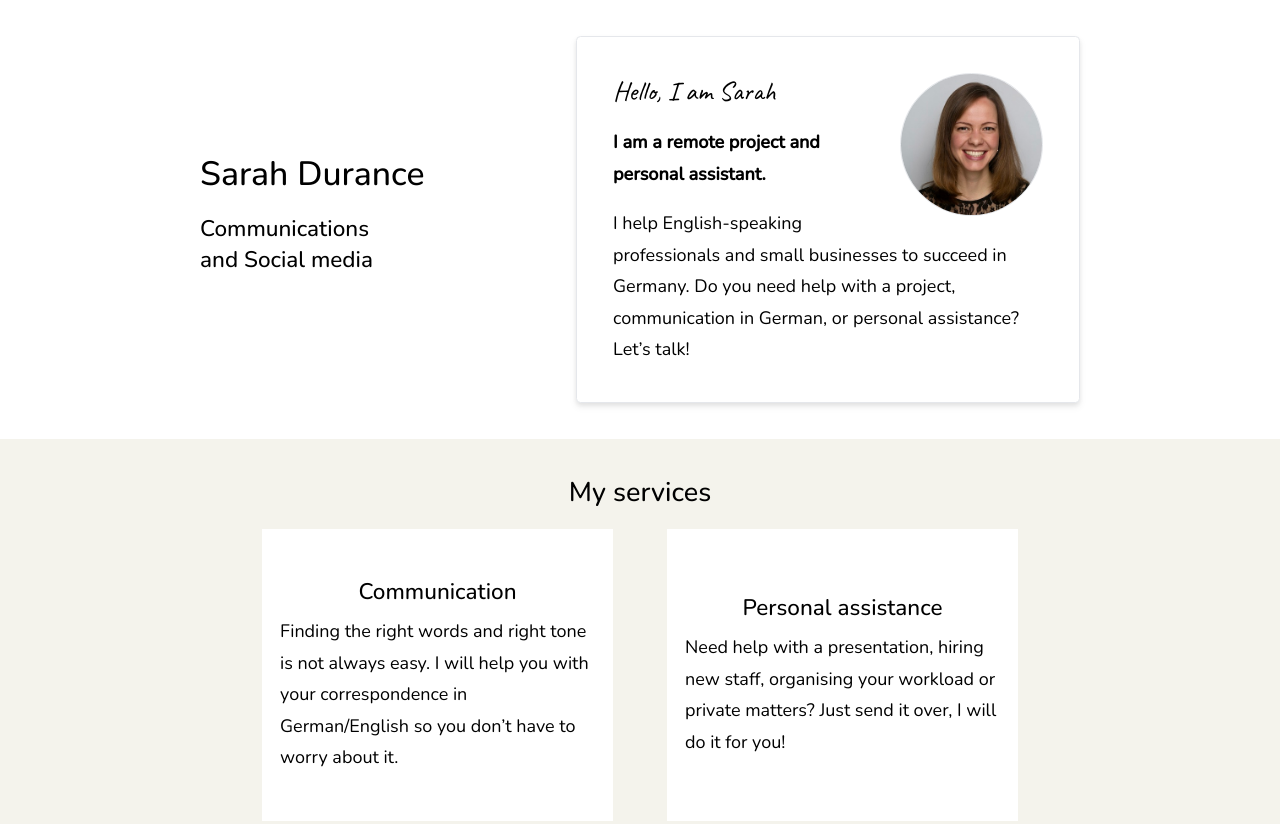
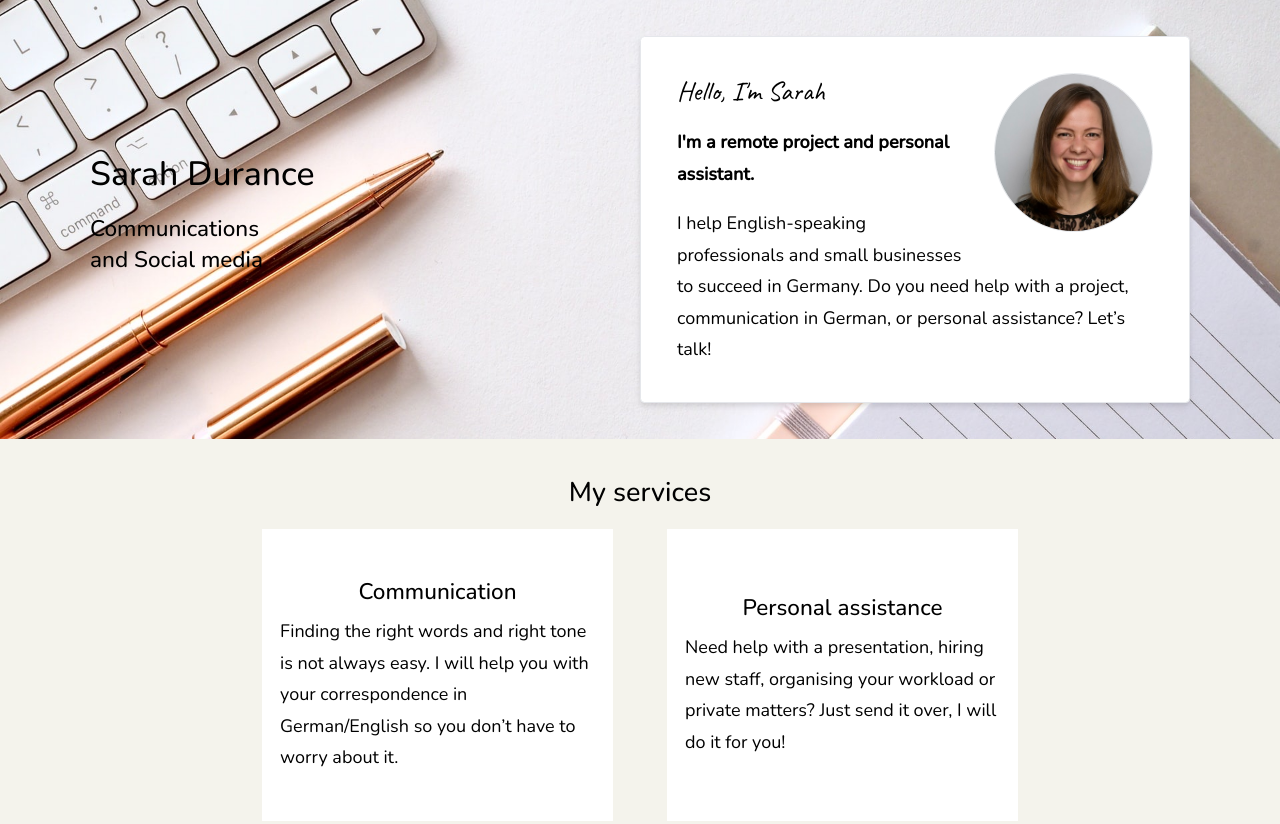
Before and after one commit to vasdurance/vasdurance.github.io, a website: page index.html in a window 1280 px wide. Shown: the top 824 px of the page. Drawn offline with nearby package versions, Linux system fonts and the light colour scheme.

Commit message:
Add header image

```diff
--- a/index.html
+++ b/index.html
@@ -1,4 +1,9 @@
 <!-- npx tailwindcss -i ./src/input.css -o ./dist/output.css --watch -->
+<!-- @todo: Sticky scrollspy menu -->
+<!-- @todo: Responsive header image -->
+<!-- @todo: Email form -->
+<!-- @todo: My values checkbox list -->
+<!-- @todo: About me in shadow box -->
 <!doctype html>
 <html>
   <head>
@@ -10,7 +15,11 @@
     <link href="/dist/output.css" rel="stylesheet">
   </head>
   <body>
-    <header>
+    <header class="relative">
+      <img
+        class="absolute bottom-0 lg:-bottom-[200px] h-auto w-full -z-10"
+        srcset="desk-lg.jpeg 2400w,desk-md.jpeg 1920w, desk-sm.jpeg 640w" src="desk-fallback.jpeg"
+      />
       <div class="container flex gap-8 items-center justify-between">
         <div>
           <h1 class="text-left text-3xl">Sarah Durance</h1>
@@ -18,8 +27,8 @@
         </div>
         <div class="card">
           <img class="border float-right ml-4 mb-4 rounded-full w-2/6" src="photo.jpeg" alt="">
-          <p class="font-handwriting text-2xl">Hello, I am Sarah</p>
-          <p class="font-sans font-bold ">I am a remote project and personal assistant.</p>
+          <p class="font-handwriting text-2xl">Hello, I'm Sarah</p>
+          <p class="font-sans font-bold ">I'm a remote project and personal assistant.</p>
           <p class="font-sans">I help English-speaking professionals and small businesses to succeed in Germany. Do you need help with a project, communication in German, or personal assistance? Let’s talk!</p>
         </div>
       </div>
@@ -107,7 +116,7 @@
     </section>
     <section>
       <div class="container">
-        <h1>My core values </h1>
+        <h1>My values </h1>
         <div class="gap-12 grid grid-cols-2 max-w-2xl mx-auto">
           <div class="aspect-[1.3/1] box flex flex-col items-center justify-center p-4">
             <h2>Transparency</h2>
@@ -142,7 +151,7 @@
           <li>WhatsApp and Slack to keep communication simple and quick</li>
           <li>Gmail for email correspondence.</li>
         </ul>
-        <p>(please note that I do not possess full access to all these programs and additional charges may apply for premium versions) </p>
+        <p class="italic text-sm">Please note that I do not possess full access to all these programs and additional charges may apply for premium versions.</p>
       </div>
     </section>
     <section>
--- a/src/input.css
+++ b/src/input.css
@@ -40,6 +40,6 @@
     @apply bg-white;
   }
   .card {
-    @apply animate-slide-in bg-white border drop-shadow-md max-w-md p-8 rounded;
+    @apply animate-slide-in bg-white border drop-shadow-md flex-[0_0_550px] p-8 rounded;
   }
 }
--- a/tailwind.config.js
+++ b/tailwind.config.js
@@ -12,10 +12,6 @@ module.exports = {
         xl: '5rem',
         '2xl': '6rem'
       }
-    },
-    screens: {
-      'sm': '600px',
-      'lg': '1024px'
     },
     extend: {
       animation: {
```
Also changed, not shown: desk-fallback.jpeg (added), desk-lg.jpeg (added), desk-md.jpeg (added), desk-sm.jpeg (added), dist/output.css.
